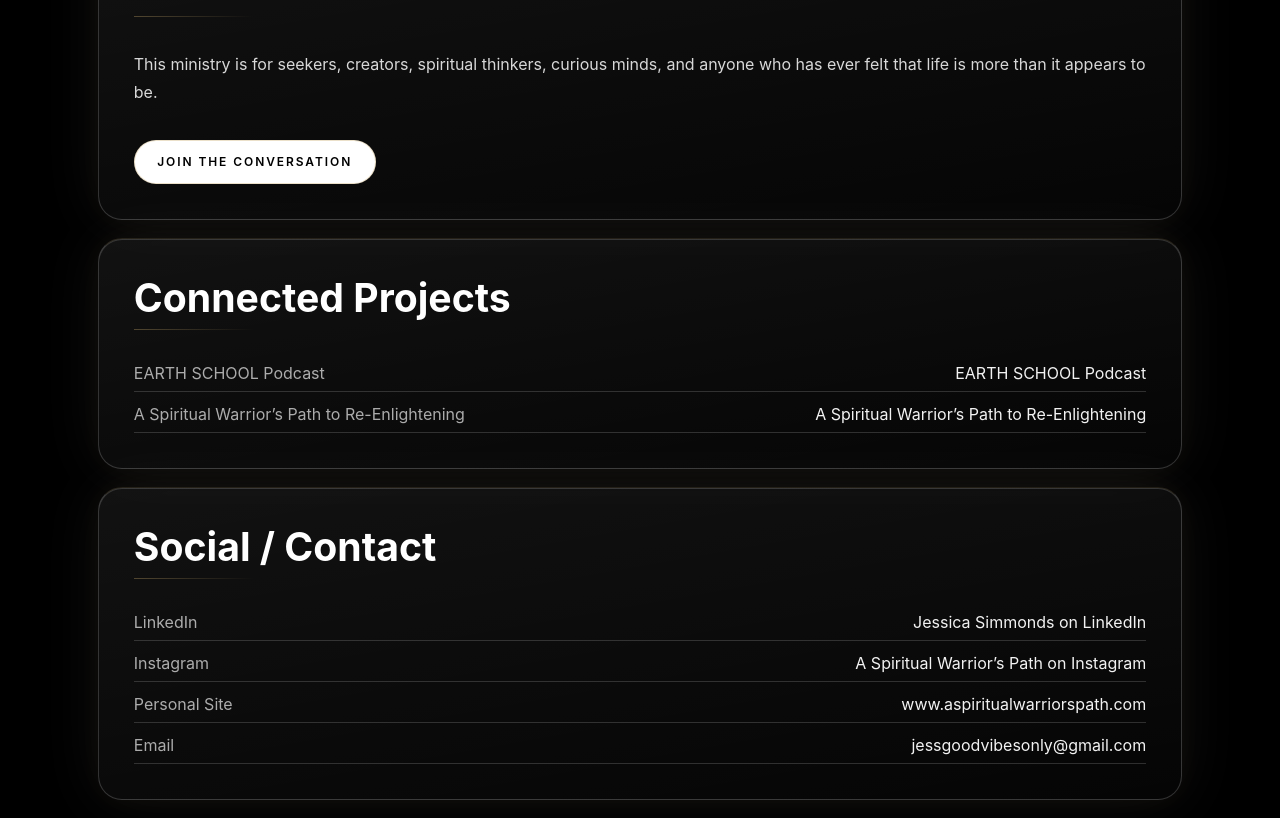
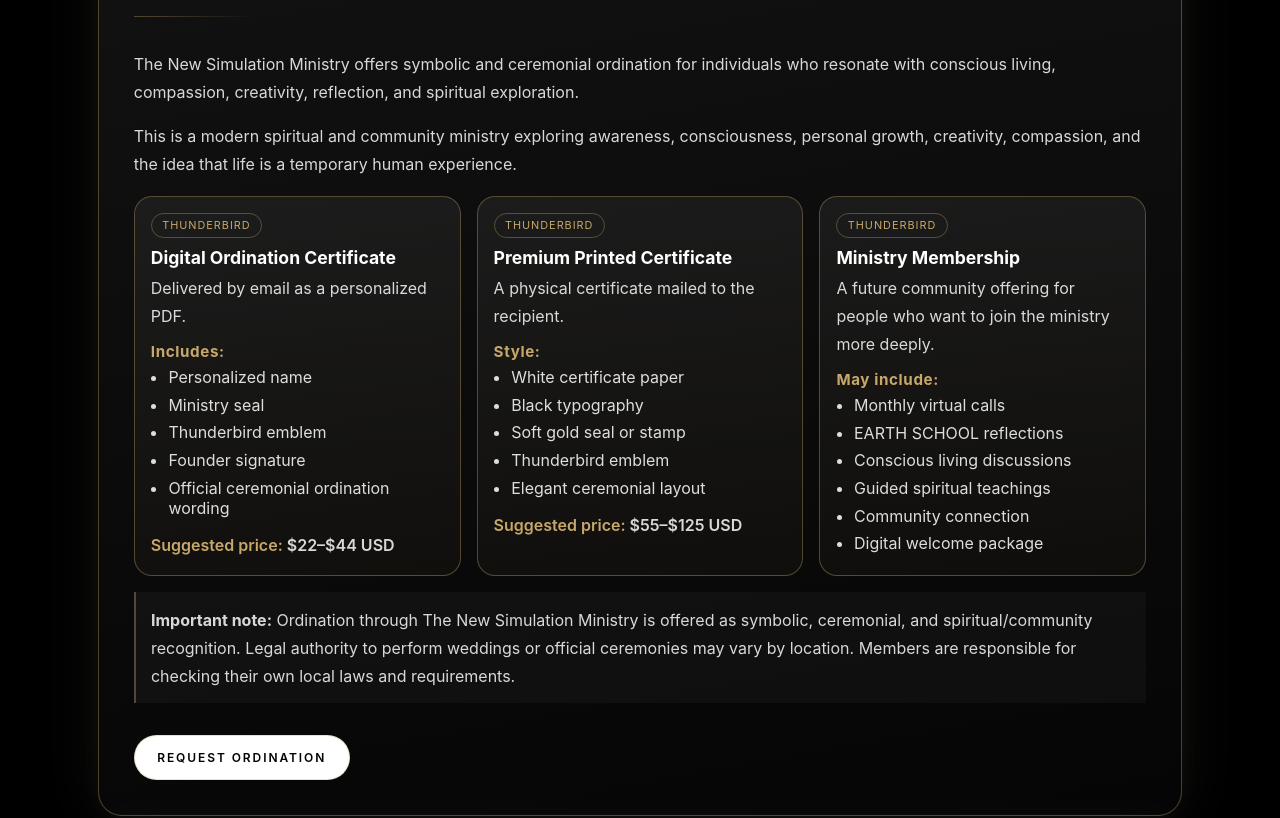
Before and after one commit to jessgoodvibesonly/TheNewSimulationMinistry, a Next.js app: page / in a window 1280 px wide. Shown: the part 2960-3778 px from the top of the page. Built offline with nearby package versions, Linux system fonts and the light colour scheme.

Commit message:
Add ordained offerings section with ceremonial certificate details

```diff
--- a/app/globals.css
+++ b/app/globals.css
@@ -164,3 +164,78 @@
 @media (min-width: 1024px) {
   .cards { grid-template-columns: repeat(3, minmax(0,1fr)); }
 }
+
+.ordination-section {
+  border-color: var(--gold-soft);
+}
+
+.ordination-cards {
+  display: grid;
+  gap: 1rem;
+  margin-top: 1.1rem;
+}
+
+.ordination-card {
+  border: 1px solid var(--gold-soft);
+  border-radius: 18px;
+  padding: 1rem;
+  background: linear-gradient(175deg, rgba(255, 255, 255, 0.06), rgba(199, 168, 106, 0.04));
+}
+
+.ordination-card h3 {
+  margin: 0.55rem 0 0.35rem;
+  font-size: 1.1rem;
+}
+
+.ordination-card h4 {
+  margin: 0.8rem 0 0.3rem;
+  color: var(--gold);
+  font-size: 0.95rem;
+  letter-spacing: 0.04em;
+}
+
+.ordination-card p {
+  margin: 0;
+}
+
+.ordination-seal {
+  display: inline-flex;
+  align-items: center;
+  justify-content: center;
+  min-width: 98px;
+  padding: 0.3rem 0.65rem;
+  border: 1px solid var(--gold-soft);
+  border-radius: 999px;
+  color: var(--gold);
+  letter-spacing: 0.09em;
+  font-size: 0.68rem;
+}
+
+.price-note {
+  margin-top: 0.85rem !important;
+  font-weight: 600;
+  color: rgba(255, 255, 255, 0.96);
+}
+
+.price-note span {
+  color: var(--gold);
+}
+
+.credibility-note {
+  margin-top: 1rem;
+  padding: 0.85rem 0.95rem;
+  border-left: 2px solid var(--gold-soft);
+  background: rgba(255, 255, 255, 0.03);
+}
+
+@media (min-width: 760px) {
+  .ordination-cards {
+    grid-template-columns: repeat(2, minmax(0, 1fr));
+  }
+}
+
+@media (min-width: 1024px) {
+  .ordination-cards {
+    grid-template-columns: repeat(3, minmax(0, 1fr));
+  }
+}
--- a/app/page.tsx
+++ b/app/page.tsx
@@ -28,6 +28,50 @@
   "Awareness practices",
   "Community connection",
   "Spiritual exploration without rigid dogma"
+];
+
+const ordinationOfferings = [
+  {
+    title: "Digital Ordination Certificate",
+    description: "Delivered by email as a personalized PDF.",
+    detailsTitle: "Includes:",
+    details: [
+      "Personalized name",
+      "Ministry seal",
+      "Thunderbird emblem",
+      "Founder signature",
+      "Official ceremonial ordination wording"
+    ],
+    priceLabel: "Suggested price:",
+    price: "$22–$44 USD"
+  },
+  {
+    title: "Premium Printed Certificate",
+    description: "A physical certificate mailed to the recipient.",
+    detailsTitle: "Style:",
+    details: [
+      "White certificate paper",
+      "Black typography",
+      "Soft gold seal or stamp",
+      "Thunderbird emblem",
+      "Elegant ceremonial layout"
+    ],
+    priceLabel: "Suggested price:",
+    price: "$55–$125 USD"
+  },
+  {
+    title: "Ministry Membership",
+    description: "A future community offering for people who want to join the ministry more deeply.",
+    detailsTitle: "May include:",
+    details: [
+      "Monthly virtual calls",
+      "EARTH SCHOOL reflections",
+      "Conscious living discussions",
+      "Guided spiritual teachings",
+      "Community connection",
+      "Digital welcome package"
+    ]
+  }
 ];
 
 const connectedProjects = [
@@ -118,6 +162,52 @@
         </ul>
       </section>
 
+      <section className="section content ordination-section" id="ordination">
+        <h2>BECOME ORDAINED</h2>
+        <p>
+          The New Simulation Ministry offers symbolic and ceremonial ordination for individuals who resonate with conscious living,
+          compassion, creativity, reflection, and spiritual exploration.
+        </p>
+        <p>
+          This is a modern spiritual and community ministry exploring awareness, consciousness, personal growth, creativity,
+          compassion, and the idea that life is a temporary human experience.
+        </p>
+
+        <div className="ordination-cards" role="list">
+          {ordinationOfferings.map((offering) => (
+            <article className="ordination-card" key={offering.title} role="listitem">
+              <div className="ordination-seal" aria-hidden="true">THUNDERBIRD</div>
+              <h3>{offering.title}</h3>
+              <p>{offering.description}</p>
+              <h4>{offering.detailsTitle}</h4>
+              <ul className="detail-list">
+                {offering.details.map((detail) => (
+                  <li key={detail}>{detail}</li>
+                ))}
+              </ul>
+              {offering.price && (
+                <p className="price-note">
+                  <span>{offering.priceLabel}</span> {offering.price}
+                </p>
+              )}
+            </article>
+          ))}
+        </div>
+
+        <p className="credibility-note">
+          <strong>Important note:</strong> Ordination through The New Simulation Ministry is offered as symbolic, ceremonial, and
+          spiritual/community recognition. Legal authority to perform weddings or official ceremonies may vary by location.
+          Members are responsible for checking their own local laws and requirements.
+        </p>
+
+        <a
+          href="mailto:jessgoodvibesonly@gmail.com?subject=Ordination%20Request%20-%20The%20New%20Simulation%20Ministry"
+          className="button"
+        >
+          Request Ordination
+        </a>
+      </section>
+
       <section className="section content" id="join">
         <h2>Join the Conversation</h2>
         <p>
```
